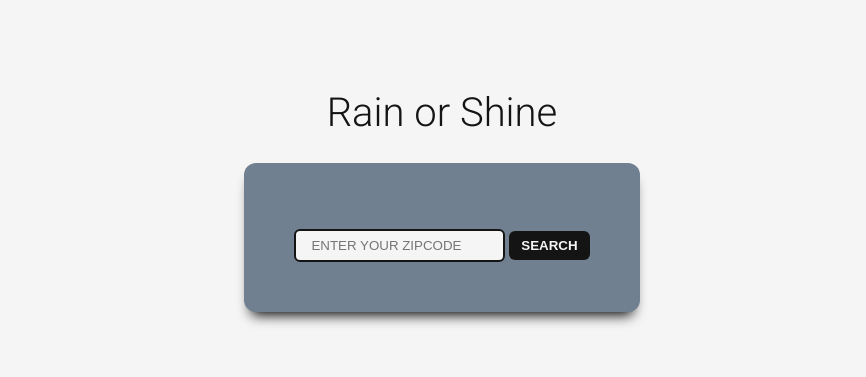
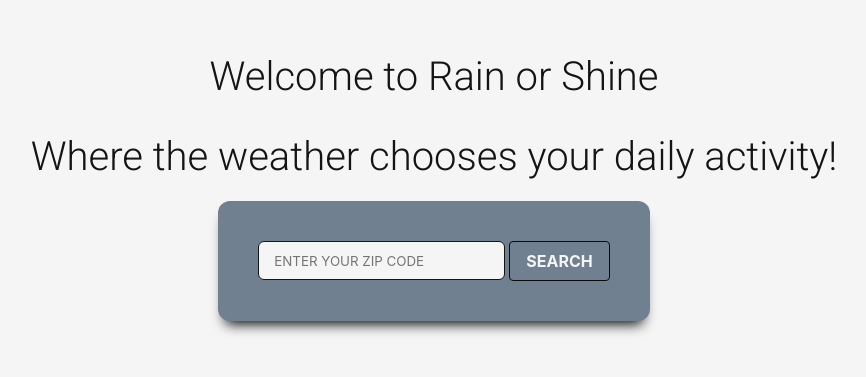
Before and after one commit to darrinling/rain-or-shine, a plain HTML site: page index.html in a window 1280 px wide. Shown: the part 221-598 px from the top of the page, without its empty margins (206-1072 px from the left). Drawn offline with nearby package versions, Linux system fonts and the light colour scheme.

Commit message:
Added to starter page. removed arrows form inputs and incorporated bulma to search button

```diff
--- a/index.html
+++ b/index.html
@@ -4,18 +4,22 @@
     <meta charset="utf-8" />
     <meta name="viewport" content="width=device-width, initial-scale=1" />
     <link rel="stylesheet" href="style.css" />
+    <link
+      rel="stylesheet"
+      href="https://cdn.jsdelivr.net/npm/bulma@0.9.3/css/bulma.min.css"
+    />
     <title>Rain or Shine</title>
   </head>
 
-  <body>
-    <h1 class="header">Rain or Shine</h1>
+  <body class="body">
+    <h1 class="header">Welcome to Rain or Shine</h1>
+    <h4 class="headerH4">Where the weather chooses your daily activity!</h4>
     <div class="city-search">
-      <p class="input-error" id="error-text">
-      </p>
+      <p class="input-error" id="error-text"></p>
       <div>
-        <input type="number" id="cityState" placeholder="ENTER YOUR ZIPCODE" />
-        <button id="searchBtn">Search</button>
-      </div>
+        <input type="number" id="cityState" placeholder="ENTER YOUR ZIP CODE" />
+        <button class="button is-outlined is-black"id="searchBtn">Search</button>
+
     </div>
     <!-- linked my script file here -->
     <script src="script.js"></script>
--- a/style.css
+++ b/style.css
@@ -6,7 +6,7 @@
   --error: #970d0d;
 }
 
-body {
+.body {
   height: 100vh;
   width: 100vw;
   display: flex;
@@ -25,10 +25,17 @@ body {
 .header {
   font-weight: 300;
   font-size: 40px;
+  margin: 10px;
+}
+
+.headerH4 {
+  font-weight: 300;
+  font-size: 40px;
+  margin: 10px 0 14px 0;
 }
 
 .city-search {
-  padding: 50px;
+  padding: 40px;
   background-color: slategray;
   border-radius: 12px;
   -webkit-box-shadow: 0px 10px 13px -7px #000000,
@@ -44,10 +51,11 @@ body {
 }
 
 input {
-  padding: 7px 15px;
-  border: 2px solid var(--black);
+  padding: 10.5px 15px;
+  border: 1px solid var(--black);
   border-radius: 6px;
   background: var(--white);
+  margin-bottom: 20px;
 }
 
 button {
@@ -71,7 +79,9 @@ button:hover {
 button:active {
   box-shadow: unset;
 }
-
+#searchBtn {
+  color: var(--white);
+}
 .food-drinks {
   display: flex;
   flex-direction: column;
@@ -124,3 +134,15 @@ button:active {
   font-weight: bold;
   color: var(--error);
 }
+
+/* Chrome, Safari, Edge, Opera */
+input::-webkit-outer-spin-button,
+input::-webkit-inner-spin-button {
+  -webkit-appearance: none;
+  margin: 0;
+}
+
+/* Firefox */
+input[type="number"] {
+  -moz-appearance: textfield;
+}
```
Also changed, not shown: city.html (+5 -2 lines).
